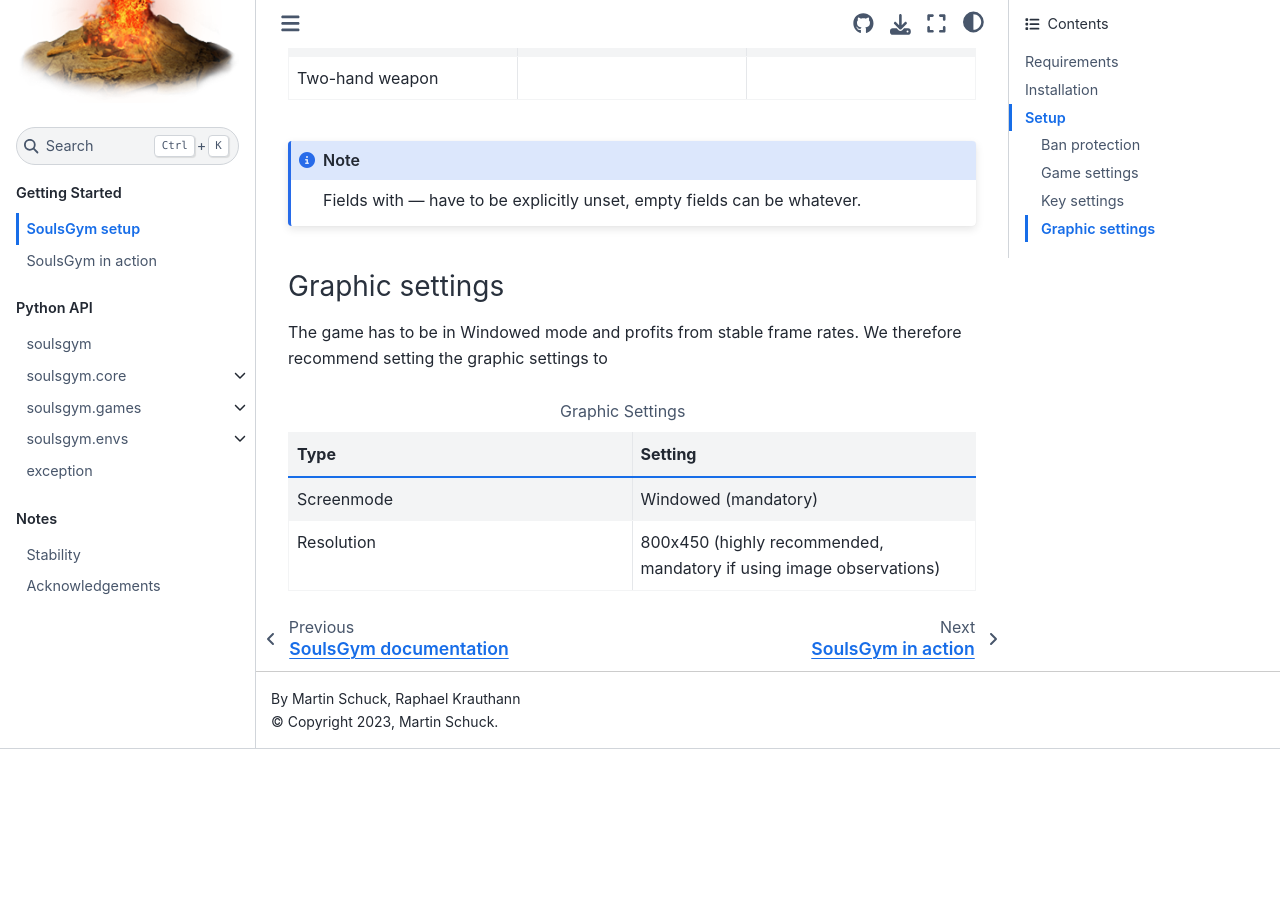
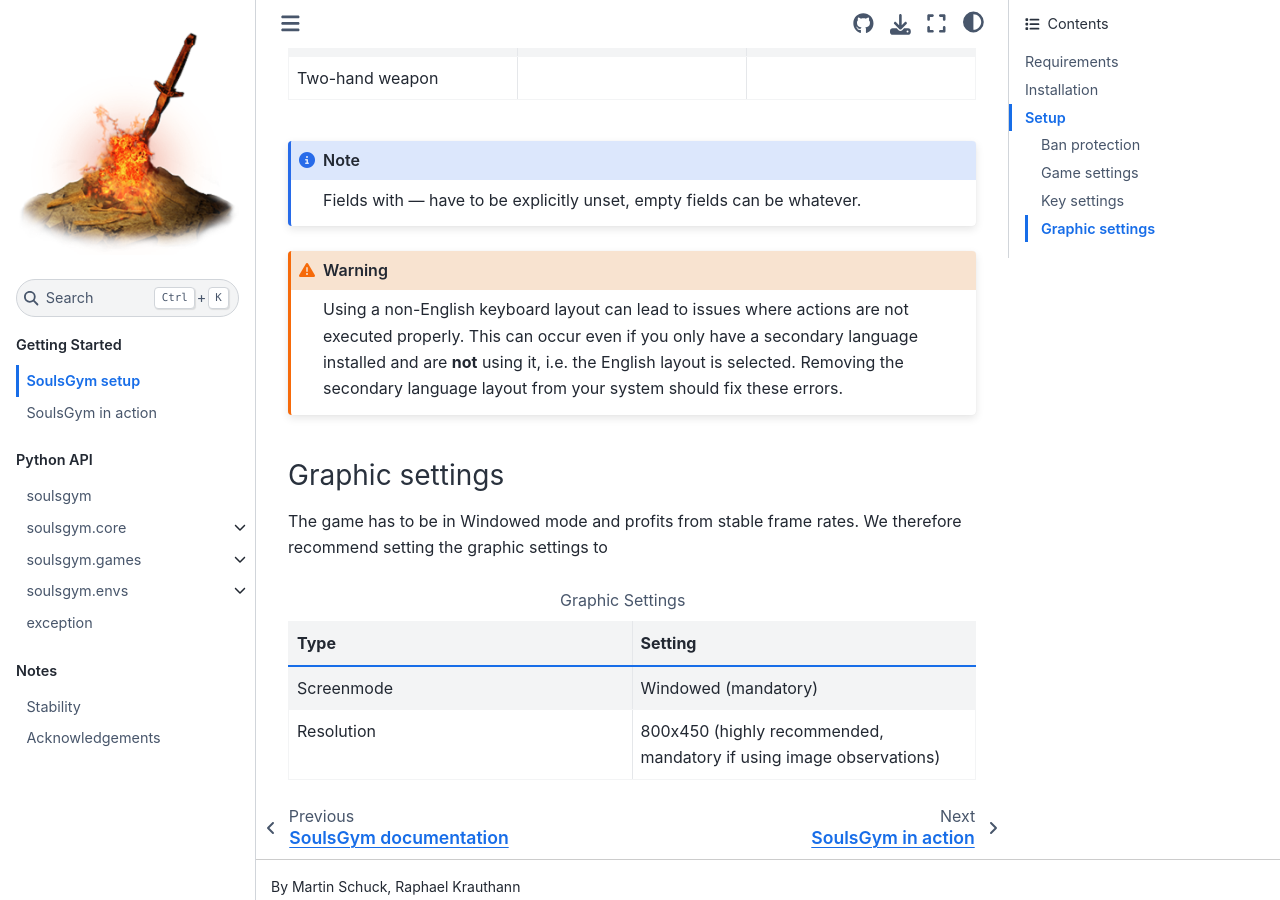
Before and after one commit to amacati/SoulsGym, a Sphinx documentation site: the page built from docs/getting_started/setup.rst, in a window 1280 px wide and 900 px high, scrolled down 2215 px. Built offline with Sphinx 7.4.7 and the Sphinx Book theme 1.1.4, drawn with Linux system fonts in a browser that asks for light colours; before the commit the page ends 2964 px from its top, so only the background shows below that.

Commit message:
Add warning about non-English layouts to docs. Fixes #49.

```diff
--- a/docs/getting_started/setup.rst
+++ b/docs/getting_started/setup.rst
@@ -112,6 +112,9 @@ and set your keys to these values:
 .. note::
     Fields with --- have to be explicitly unset, empty fields can be whatever.
 
+.. warning::
+    Using a non-English keyboard layout can lead to issues where actions are not executed properly. This can occur even if you only have a secondary language installed and are **not** using it, i.e. the English layout is selected. Removing the secondary language layout from your system should fix these errors.
+
 Graphic settings
 ^^^^^^^^^^^^^^^^
 The game has to be in Windowed mode and profits from stable frame rates. We therefore recommend setting
```
